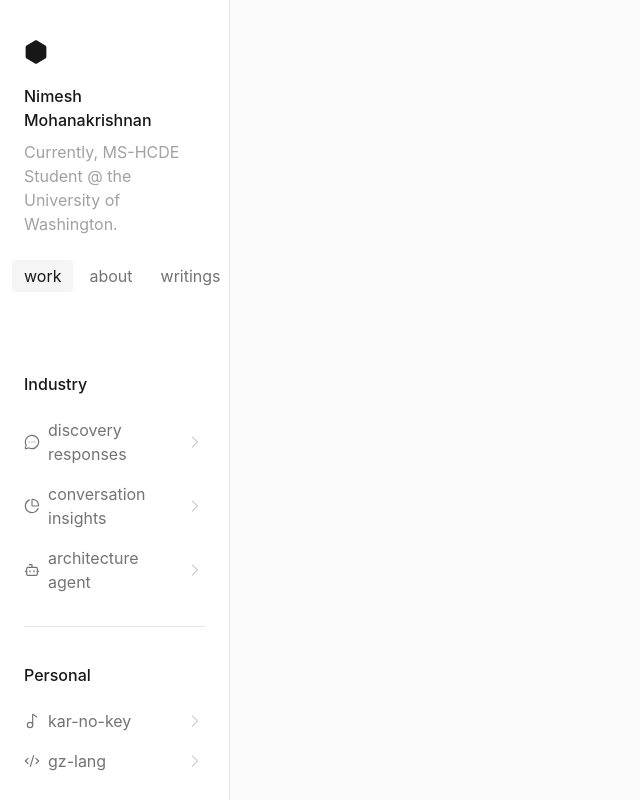
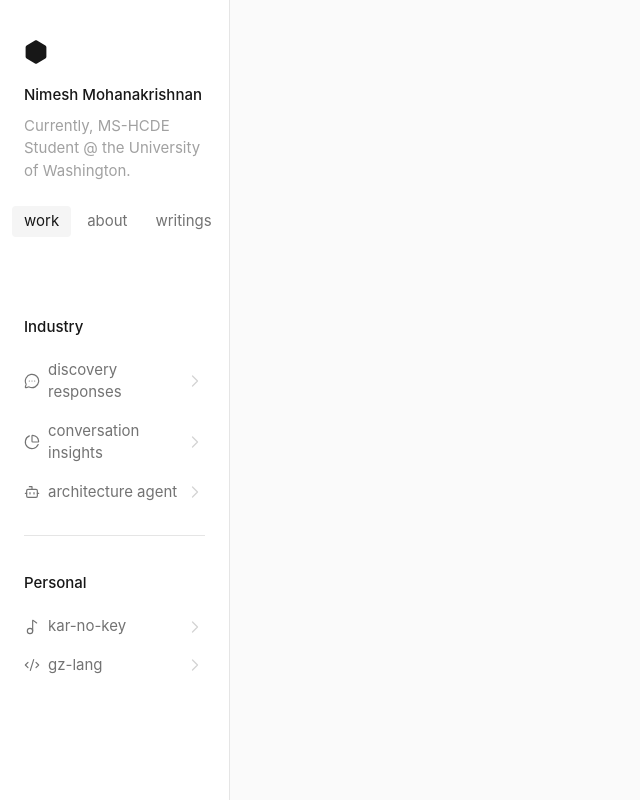
Before and after one commit to nimeshm05/new-portfolio, a Next.js app: page / in a window 1280 px wide. In both pictures the pointer is over the link "work". Shown: the whole page, without its empty margins (0-640 px from the left). Built offline with nearby package versions, Linux system fonts and the light colour scheme; a web font is replaced by a local one.

Commit message:
Update global styles to adjust text size and refine hover states in Portfolio component. Changed text size from 16px to 15px for improved readability and modified hover styles for navigation links to enhance visual clarity.

```diff
--- a/src/app/globals.css
+++ b/src/app/globals.css
@@ -30,7 +30,7 @@
 
   /* Typography */
   --font-sans: "Zalando Sans", -apple-system, BlinkMacSystemFont, sans-serif;
-  --text-size: 16px;
+  --text-size: 15px;
   --font-weight-regular: 400;
   --font-weight-medium: 500;
   --letter-spacing-wide: 0.04em;
--- a/src/components/Portfolio/Portfolio.css
+++ b/src/components/Portfolio/Portfolio.css
@@ -128,8 +128,8 @@
 }
 
 .portfolio-nav-link:hover {
-  color: var(--color-secondary);
-  background: var(--color-surface-hover);
+  color: var(--color-foreground);
+  background: transparent;
 }
 
 .portfolio-nav-link.is-active {
```
